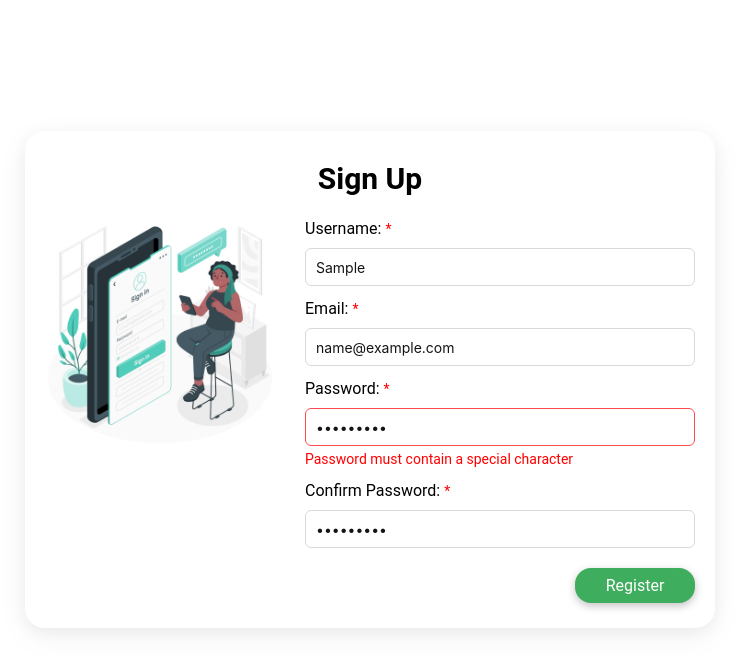
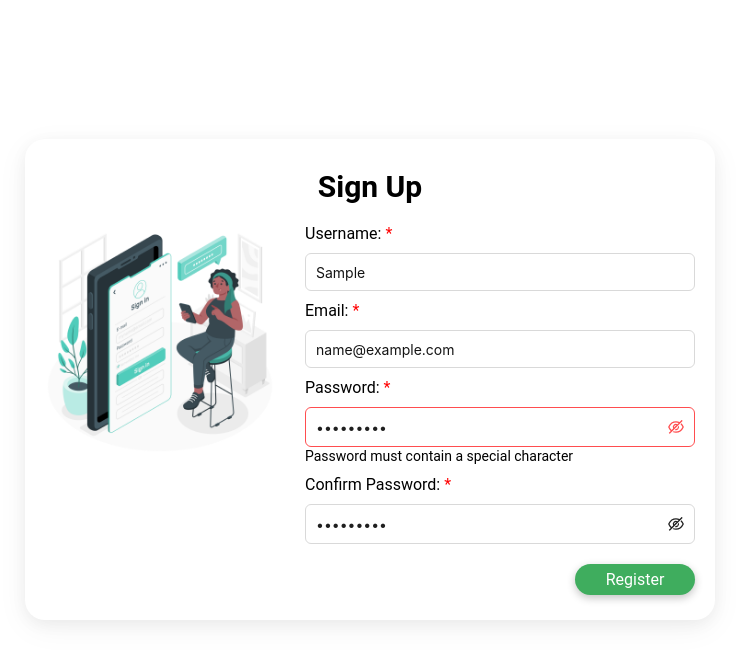
Before and after one commit to vung2701/todo_app_reactjs_redux, a React (Vite) app: page /register in a window 1280 px wide. Both pictures are taken after typing "Sample", "name@example.com", "Sample123", "Sample123" into the empty fields and a click on the button "Register". Shown: the top 672 px of the page, without its empty margins (270-1006 px from the left). Built offline with nearby package versions, Linux system fonts and the light colour scheme.

Commit message:
update some css

```diff
--- a/src/common.css
+++ b/src/common.css
@@ -1,3 +1,10 @@
 .red {
   color: var(--color_red);
 }
+
+.error {
+  font-size: 14px;
+  line-height: 18px;
+  display: inline-block;
+  margin-top: 4px;
+}
--- a/src/components/button/buttons.module.css
+++ b/src/components/button/buttons.module.css
@@ -1,6 +1,6 @@
 .button {
   border-radius: 16px;
-  padding: 8px 20px;
+  padding: 6px 14px;
   display: flex;
   height: unset;
   position: relative;
--- a/src/components/forms/input/Checkbox.tsx
+++ b/src/components/forms/input/Checkbox.tsx
@@ -21,7 +21,7 @@ export default function Checkboxes(props) {
         options={options}
         value={value}
       />
-      {touched && errors && <div className={'red'}>{errors}</div>}
+      {touched && errors && <div className={'error'}>{errors}</div>}
     </div>
   );
 }
--- a/src/components/forms/input/Inputs.tsx
+++ b/src/components/forms/input/Inputs.tsx
@@ -45,15 +45,16 @@ export default function Inputs(props) {
           disabled={disabled}
           type={type === 'password' && showPassword ? 'text' : type} // Switch type based on showPassword state
           autoComplete="new-password" // Add autocomplete prop
-          // suffix={
-          //   type === 'password' &&
-          //   (showPassword ? (
-          //     <EyeOutlined onClick={togglePasswordVisibility} />
-          //   ) : (
-          //     <EyeInvisibleOutlined onClick={togglePasswordVisibility} />
-          //   ))}
+          suffix={
+            type === 'password' &&
+            (showPassword ? (
+              <EyeOutlined onClick={togglePasswordVisibility} />
+            ) : (
+              <EyeInvisibleOutlined onClick={togglePasswordVisibility} />
+            ))
+          }
         />
-        {errors && <span className={'red'}>{errors}</span>}
+        {errors && <span className={'error'}>{errors}</span>}
       </div>
     </div>
   );
--- a/src/components/forms/input/InputsMoney.tsx
+++ b/src/components/forms/input/InputsMoney.tsx
@@ -51,7 +51,7 @@ export default function InputsMoney(props: any) {
           disabled={disabled}
           className={styles.currencyInput}
         />
-        {errors && touched && <span className={'red'}>{errors}</span>}
+        {errors && touched && <span className={'error'}>{errors}</span>}
       </div>
     </div>
   );
--- a/src/components/forms/input/InputsNumber.tsx
+++ b/src/components/forms/input/InputsNumber.tsx
@@ -52,7 +52,7 @@ export default function InputsNumber(props: any) {
           step={step}
           max={max}
         />
-        {errors && <span className={'red'}>{errors}</span>}
+        {errors && <span className={'error'}>{errors}</span>}
       </div>
     </div>
   );
--- a/src/components/forms/input/Radios.tsx
+++ b/src/components/forms/input/Radios.tsx
@@ -39,7 +39,7 @@ export default function Radios(props: any) {
             </Radio>
           ))}
         </Radio.Group>
-        {touched && errors && <span className={'red'}>{errors}</span>}
+        {touched && errors && <span className={'error'}>{errors}</span>}
       </div>
     </div>
   );
--- a/src/components/forms/input/inputs.module.css
+++ b/src/components/forms/input/inputs.module.css
@@ -19,11 +19,13 @@
   font-size: 14px;
   height: 38px;
 }
-.inputs span {
-  font-size: 14px;
-  line-height: 18px;
-  display: inline-block;
-  margin-top: 4px;
+
+.inputs > div > span {
+  display: flex;
+  justify-content: space-between;
+  margin: 0;
+  padding: 0;
+  padding-right: 10px;
 }
 
 .inputs.wrap {
--- a/src/components/forms/select/Selects.tsx
+++ b/src/components/forms/select/Selects.tsx
@@ -57,7 +57,7 @@ export default function Selects(props: any) {
           optionFilterProp="label"
           maxTagCount="responsive"
         />
-        {errors && <span className={'red'}>{errors}</span>}
+        {errors && <span className={'error'}>{errors}</span>}
       </div>
     </div>
   );
```
